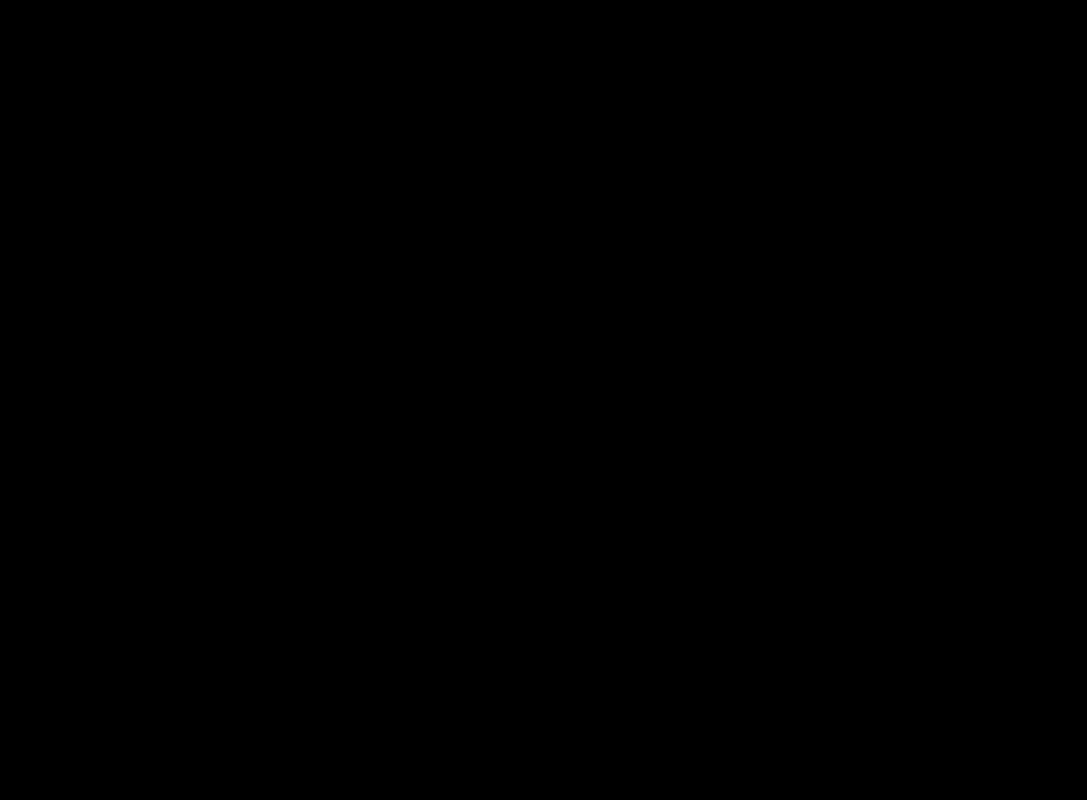
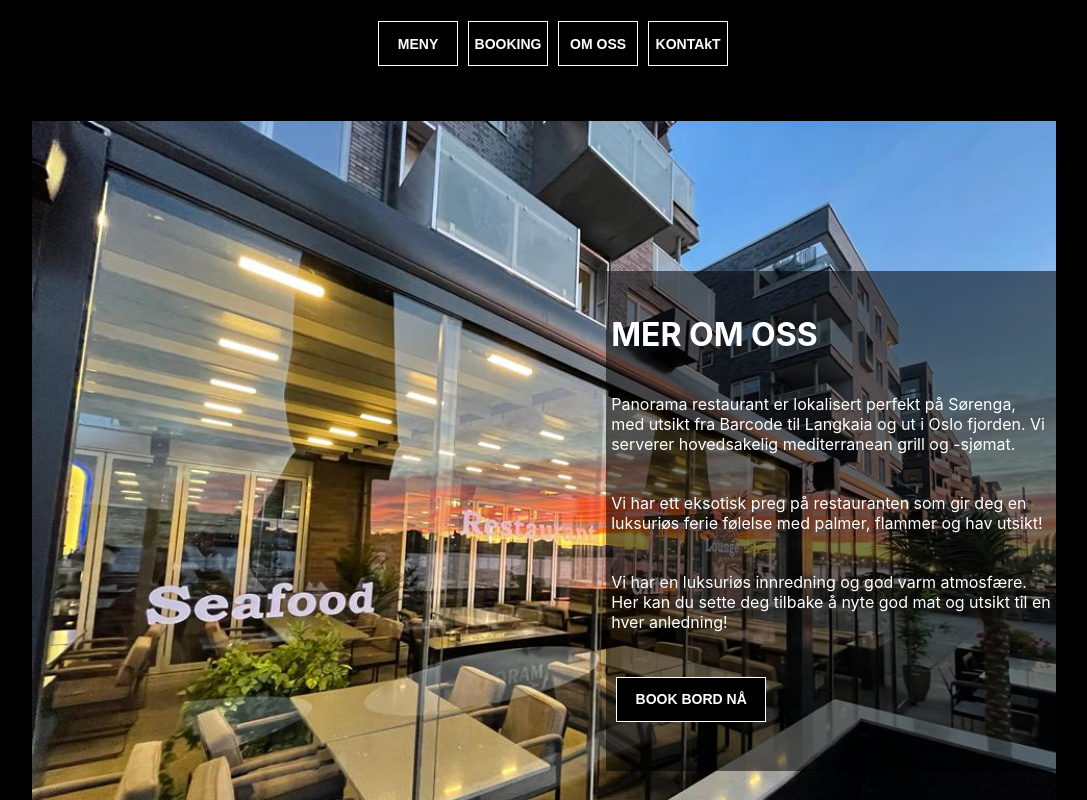
Before and after one commit to maf256/restaurant, a React (Create React App) app: page / in a window 1280 px wide. Shown: the part 800-1600 px from the top of the page, without its empty margins (109-1196 px from the left). Before the commit the page ends 816 px from the top, so only its background shows below. Built offline with nearby package versions, Linux system fonts and the light colour scheme.

Commit message:
Second commit

```diff
--- a/src/App.js
+++ b/src/App.js
@@ -1,10 +1,17 @@
 import Header from './components/Header/Header'
 import Slider from './components/slider/slider'
+import Nav from './components/Nav/Nav';
+import Contact from './components/Contact/Contact';
+import Menu from './components/menu/menu';
+
 function App() {
   return (
     <div >
       <Header />
       <Slider />
+      <Nav />
+      <Contact />
+      <Menu />
       Hei
     </div>
   );
--- /dev/null
+++ b/src/components/Contact/Contact.js
@@ -0,0 +1,69 @@
+import React from 'react'
+import styled from 'styled-components'
+import Button from '../common/Button'
+import contactImg from '../Images/contact.jpg'
+
+export default function Contact  () {
+  return (
+    <About>
+        slm
+        <Img url={contactImg}>
+            <Content>
+                <h1>MER OM OSS</h1>
+                <p>
+                    Panorama restaurant er lokalisert perfekt på Sørenga, med utsikt fra Barcode til Langkaia og ut i Oslo fjorden. Vi serverer hovedsakelig mediterranean grill og -sjømat.
+                </p>
+                <p>Vi har ett eksotisk preg på restauranten som gir deg en luksuriøs ferie følelse med palmer, flammer og hav utsikt!</p>
+                <p>Vi har en luksuriøs innredning og god varm atmosfære. Her kan du sette deg tilbake å nyte god mat og utsikt til en hver anledning!</p>
+                <Button variant='primary' size='large'>BOOK BORD NÅ</Button>
+            </Content>
+        </Img>
+    </About>
+  )
+}
+
+
+const About = styled.div`
+    width:100%;
+    height: 100vh;
+    display: flex;
+    margin-top: 50px;
+    justify-content: center;
+`
+const Img = styled.div`
+    width: 80%;
+    height: 100vh;
+    background-color: lightblue;
+    background-image: url(${({ url }) => url });
+    background-repeat: no-repeat;
+    background-size: cover;
+    position: relative;
+    display: flex;
+    justify-content: right;
+    align-items: center;
+    @media (max-width: 650px) {
+        justify-content: center;
+        width: 100%;
+        div {
+            width: 100%;
+        }
+    }
+`
+const Content = styled.div`
+    width: 450px;
+    height: 500px;
+    background-color: #00000087;
+    color: white;
+    display: flex;
+    justify-content: space-evenly;
+    flex-direction: column;
+    padding: 5px;
+    position: absolute;
+    h1 {
+        background-color: #00000003;
+    }
+    p {
+        background-color: #00000003;
+    }
+
+`
--- /dev/null
+++ b/src/components/Nav/Nav.js
@@ -0,0 +1,30 @@
+import React from 'react'
+import styled from 'styled-components'
+import Button from '../common/Button'
+
+export default function Nav () {
+  return (
+    <Navcontainer>
+        <h1>Slm</h1>
+        <Button variant='primary' size='small'>MENY</Button>
+        <Button variant='primary' size='small'>BOOKING</Button>
+        <Button variant='primary' size='small'>OM OSS</Button>
+        <Button variant='primary' size='small'>KONTAkT</Button>
+    </Navcontainer>
+  )
+}
+
+
+const Navcontainer = styled.nav`
+    width: 100%;
+    display: flex;
+    margin-top: 20px;
+    margin-bottom: 20px;
+    justify-content: center;
+    flex-direction: row;
+    align-items: center;
+    @media (max-width: 650px) {
+        flex-direction: column;
+    }
+
+`
--- a/src/components/common/Button.js
+++ b/src/components/common/Button.js
@@ -6,21 +6,24 @@ import { Theme } from "./Theme"
 
 export default function Button({ variant, size, children }) {
     return (
-        <ButtonComponent variant={variant} >
+        <ButtonComponent variant={variant} size={size}>
             {children}
         </ButtonComponent>
     )
 }
 
 const ButtonComponent = styled.button`
-    width: 160px;
+    width: ${({size})=> Theme.Button[size].width};
     height: 45px;
-    border: 2px solid black;
-    border-radius: 50px;
-    margin: 20px;
+    border: 1px solid white;
+    margin: 5px;
     background-color: ${({variant})=> Theme.Button[variant].backgroundColor};
     color: ${({variant}) => Theme.Button[variant].color};
     text-align: center;
     font-size: 14px;
     font-weight: 700;
+    :hover {
+        border-radius: 20px;
+        transition: all ease-in 0.2s;
+    }
 `
--- a/src/components/common/Theme.js
+++ b/src/components/common/Theme.js
@@ -6,12 +6,24 @@ export const Theme = {
             color: '#d6c5c5'
         },
         primary: {
-            backgroundColor: '#2DCDDF',
-            color: '#d6c5c5'
+            backgroundColor: 'black',
+            color: 'white'
         },
         secondary: {
             backgroundColor: 'rgba(45, 205, 223, 0.25%)',
             color: '#d6c5c5'
+        },
+        small: {
+            width: '80px;'
+
+        },
+        medium: {
+            width: '100px;'
+        },
+        large: {
+            width: '150px;'
         }
+
+
     }
 }
--- /dev/null
+++ b/src/components/menu/menu.js
@@ -0,0 +1,15 @@
+import React from 'react'
+import styled from 'styled-components'
+
+export default function menu  ()  {
+  return (
+    <Menucontainer>
+        <h2>Meny</h2>
+    </Menucontainer>
+  )
+}
+
+
+const Menucontainer = styled.div`
+    width: 100%;
+`
--- a/src/components/slider/slider.js
+++ b/src/components/slider/slider.js
@@ -48,7 +48,7 @@ const Img = styled.div`
 
     @media (max-width: 1000px) {
       width: 100%;
-  }
+    }
 
 
 `
```
Also changed, not shown: src/components/Images/contact.jpg (added).
